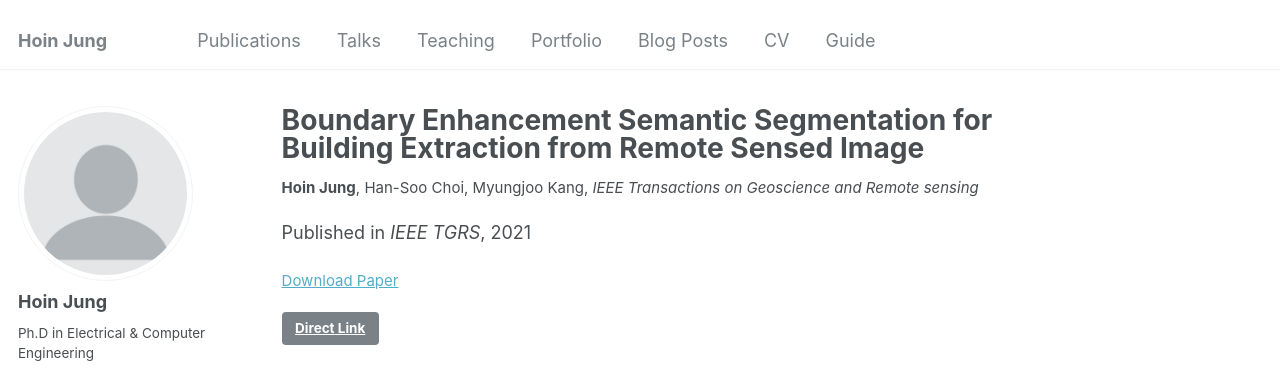
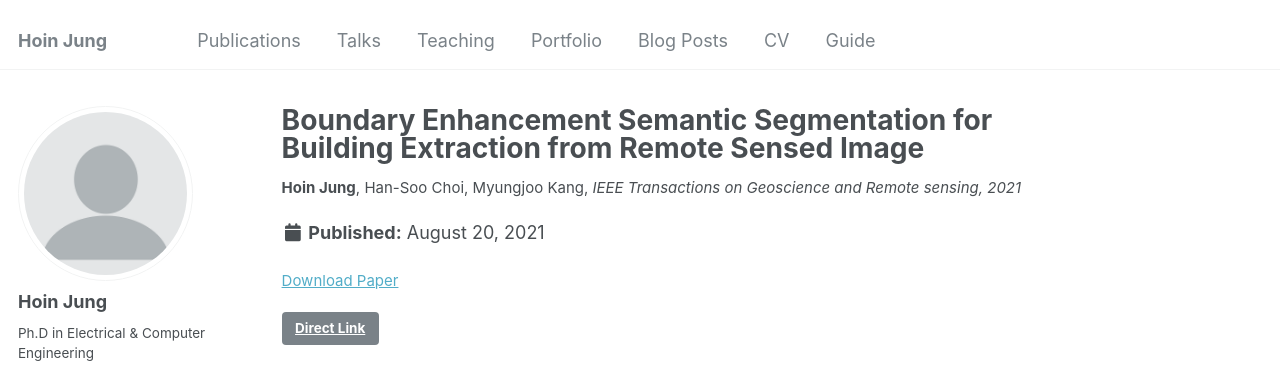
Before and after one commit to HoinJung/hoinjung.github.io, a Jekyll site: the page built from _publications/2021-08-20-BE_module.md, in a window 1280 px wide and 933 px high. Shown: the top 372 px of the window. Built offline with Jekyll 4.4.1, drawn with Linux system fonts in a browser that asks for light colours; some web fonts are replaced.

Commit message:
Update 2021-08-20-BE_module.md

```diff
--- a/_publications/2021-08-20-BE_module.md
+++ b/_publications/2021-08-20-BE_module.md
@@ -2,11 +2,10 @@
 title: "Boundary Enhancement Semantic Segmentation for Building Extraction from Remote Sensed Image"
 collection: publications
 category: manuscripts
-venue: IEEE TGRS
 permalink: /publication/2021-08-20-BE_module
 date: 2021-08-20
 link: "https://ieeexplore.ieee.org/document/9527893"
 paperurl: 'http://hoinjung.github.io/files/pdf/research/Boundary_Enhancement__Accepted_.pdf'
 github: https://github.com/hin1115/Boundary_Enhanced_Building_Extraction
-citation: '<b>Hoin Jung</b>, Han-Soo Choi, Myungjoo Kang, <i>IEEE Transactions on Geoscience and Remote sensing</i>'
+citation: '<b>Hoin Jung</b>, Han-Soo Choi, Myungjoo Kang, <i>IEEE Transactions on Geoscience and Remote sensing, 2021</i>'
 ---
```
